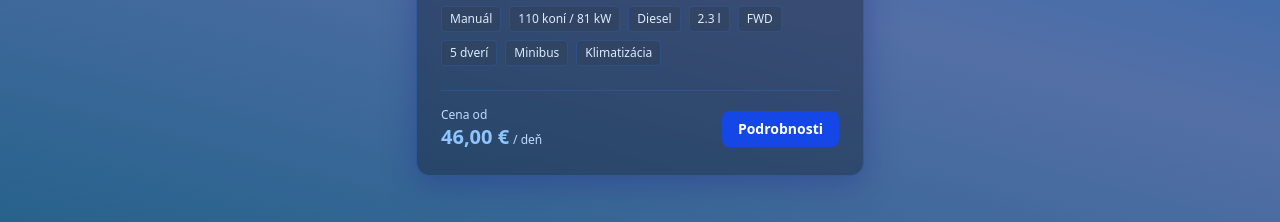
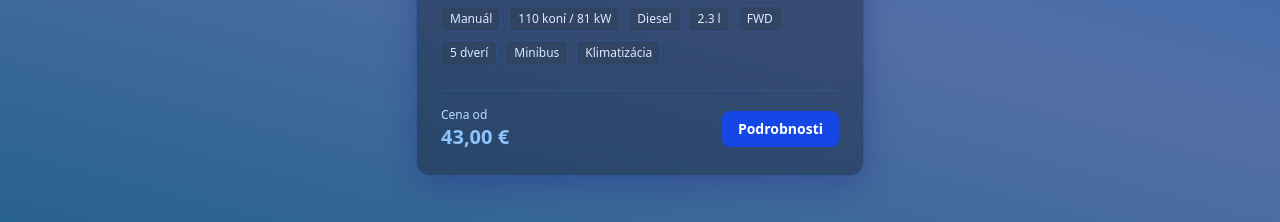
Before and after one commit to JakubBartek/zapozicanie-dodavky, a React (Vite) app in the folder bruddoweb/: page / in a window 1280 px wide. Shown: the part 2380-2602 px from the top of the page. Built offline with nearby package versions, Linux system fonts and the light colour scheme.

Commit message:
fixing price on van

```diff
--- a/bruddoweb/src/pages/Home.tsx
+++ b/bruddoweb/src/pages/Home.tsx
@@ -23,7 +23,7 @@ const vansData = [
   {
     name: 'Renault Master',
     subtitle: '2.3 dCi 110k Minibus',
-    price: '46,00',
+    price: '43,00',
     tags: [
       'Manuál',
       '110 koní / 81 kW',
@@ -271,7 +271,6 @@ export default function Home() {
                       <span className='text-blue-300 text-xl font-bold'>
                         {van.price} €
                       </span>
-                      <span className='text-blue-200 text-xs'>/ deň</span>
                     </div>
                   </div>
                   <Button
```
